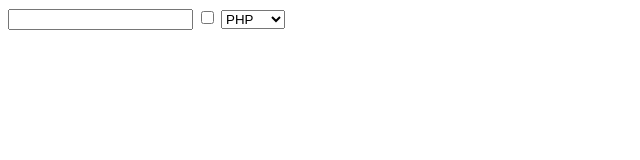
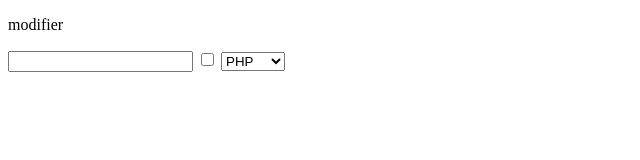
Before and after one commit to NguyenVanThuy84/DomProject1, a plain HTML site: page index.html in a window 1280 px wide. Shown: the whole page, without its empty margins (0-640 px from the left). Drawn offline with Linux system fonts and the light colour scheme.

Commit message:
change index.html

```diff
--- a/index.html
+++ b/index.html
@@ -8,6 +8,7 @@
     <link rel="shortcut icon" href="./favicon/vnpt.png" type="image/x-icon">
 </head>
 <body>
+    <p>modifier</p>
     <input type="text" class="input" name="text" id="text">
     <input type="checkbox" class="input" name="checkbox" id="checkbox">
     <select class="input" name="select" id="select">
```
